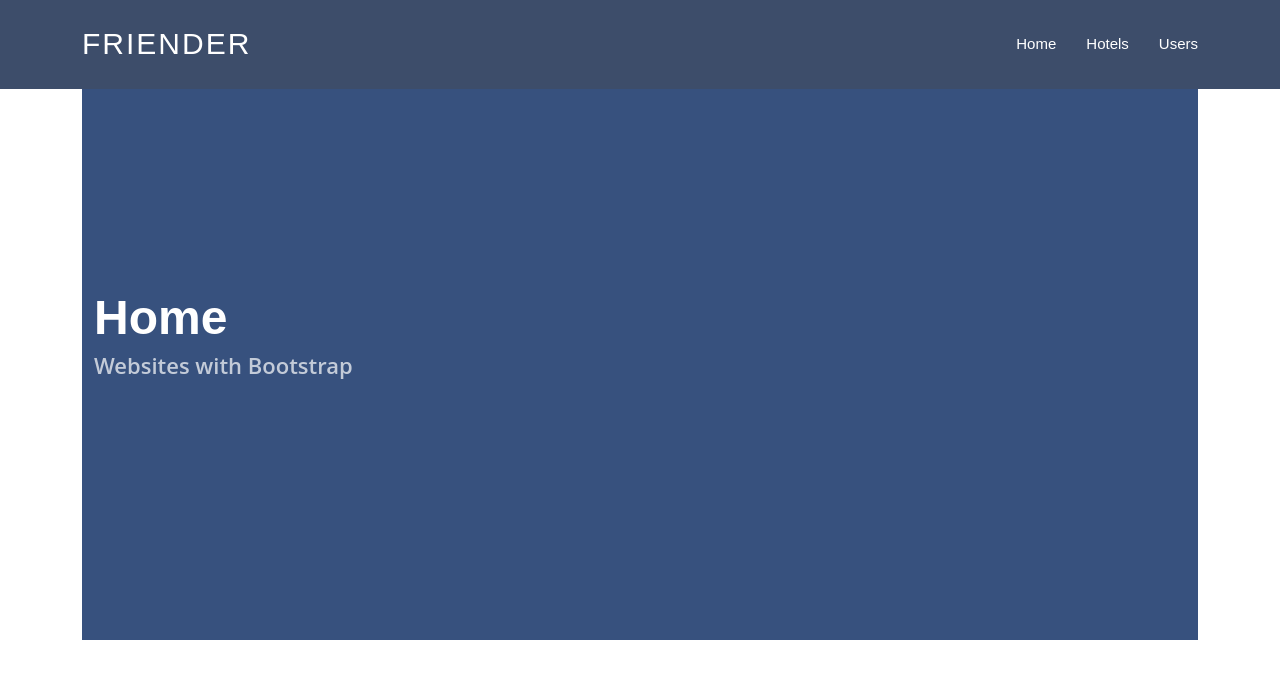
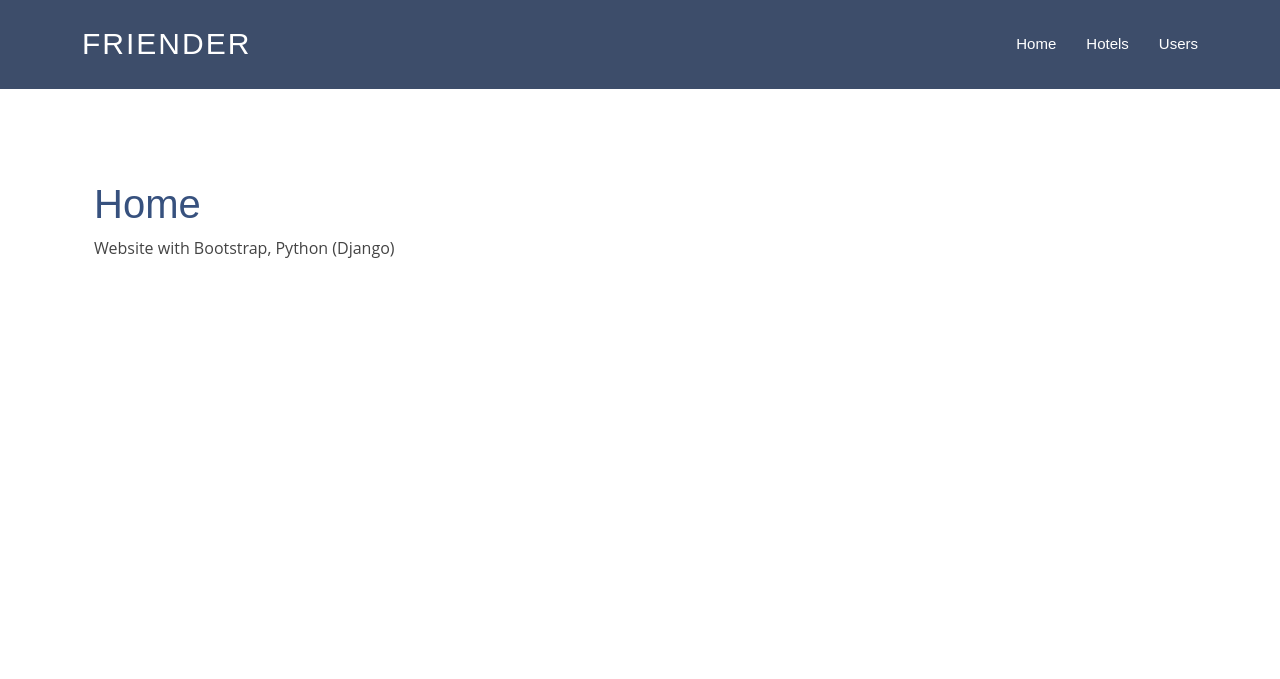
Before and after one commit to drahunpavel/Dragun_Django, a Django app: page /booking/ in a window 1280 px wide. Shown: the top 679 px of the page. Run offline with Django 5.2, Linux system fonts and the light colour scheme; some libraries are stand-ins or nearby versions.

Commit message:
updated home page template

```diff
--- a/friender/src/templates/booking_service/home.html
+++ b/friender/src/templates/booking_service/home.html
@@ -6,12 +6,14 @@
 
 {% block content %}
 
-<section id="hero" class="hero section">
+<section id="hero" class="team section">
+    <div class="container section-title" data-aos="fade-up">
+    </div>
     <div class="container">
         <div class="row gy-4">
             <div class="col-lg-6 order-2 order-lg-1 d-flex flex-column justify-content-center">
                 <h1 class="">Home</h1>
-                <p class="">Websites with Bootstrap</p>
+                <p class="">Website with Bootstrap, Python (Django)</p>
             </div>
             <!-- <div class="col-lg-6 order-1 order-lg-2 hero-img">
                 <img src="{% static 'img/hero-img.png' %}" class="img-fluid animated" alt="">
```
